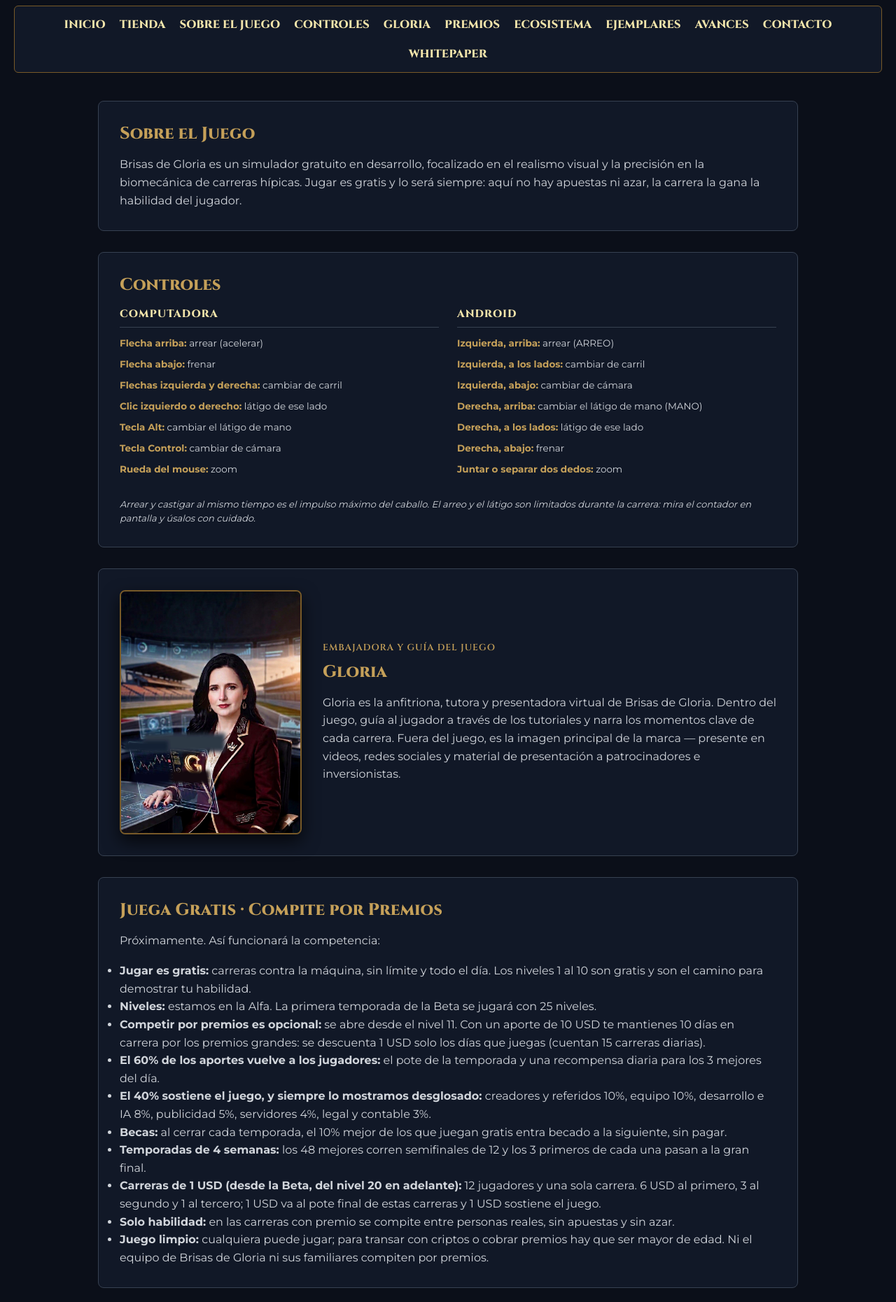
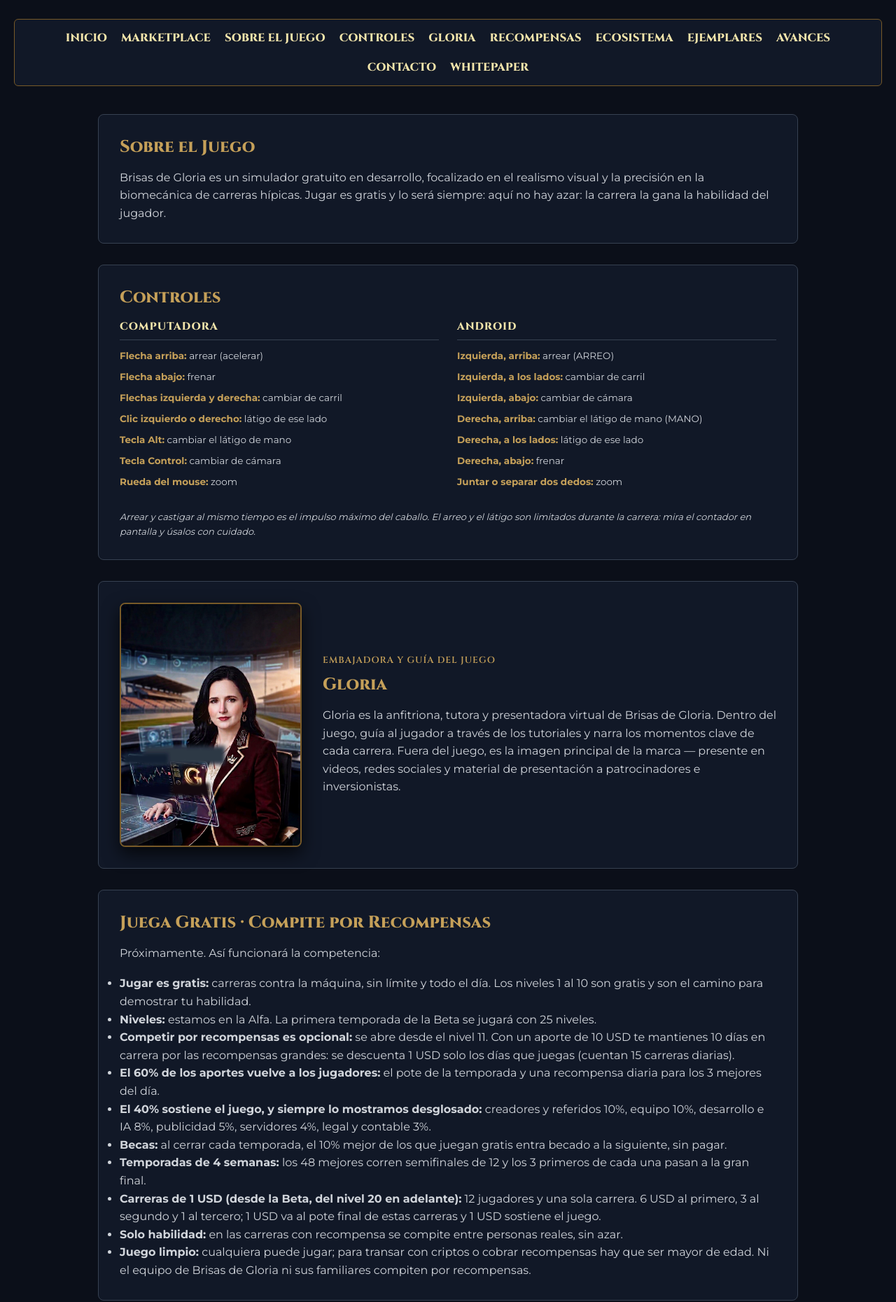
Before and after one commit to brisasdegloriaoficial-glitch/bdg-world, a plain HTML site: page index.html in a window 1280 px wide. Shown: the part 1978-3838 px from the top of the page at 70% size. Drawn offline with Linux system fonts and the light colour scheme; a script that the page names is missing.

Commit message:
Update index.html

```diff
--- a/index.html
+++ b/index.html
@@ -194,6 +194,9 @@
             border: 2px solid #785a28;
         }
         .boton-dorado:hover { filter: brightness(1.1); }
+        .marketplace-acceso { text-align: center; margin: 18px 0; }
+        .marketplace-acceso .boton-dorado { letter-spacing: 2px; }
+        .marketplace-acceso.portada .boton-dorado { font-size: 1.2em; padding: 14px 44px; }
 
         .boton-secundario {
             color: #f3e5ab;
@@ -712,9 +715,10 @@
             </div>
         </div>
 
+        <div class="marketplace-acceso portada"><a class="boton-dorado" href="/tienda_bdg.html">MARKETPLACE</a></div>
+
         <div class="botones-inicio">
             <button id="boton-jugar" class="boton-dorado" onclick="mostrarJuego()">JUGAR DEMO</button>
-            <a class="boton-dorado" href="/tienda_bdg.html">TIENDA</a>
             <a class="boton-secundario" href="https://github.com/brisasdegloriaoficial-glitch/bdg-world/releases/latest/download/BrisasDeGloria.apk">DESCARGAR PARA ANDROID</a>
             <a class="boton-secundario" href="https://github.com/brisasdegloriaoficial-glitch/bdg-world/releases/latest/download/BrisasDeGloria.exe">DESCARGAR PARA WINDOWS</a>
             <button id="boton-compartir" class="boton-secundario" onclick="compartirJuego()"><svg width="18" height="18" viewBox="0 0 24 24" fill="currentColor"><path d="M18 16.08c-.76 0-1.44.3-1.96.77L8.91 12.7c.05-.23.09-.46.09-.7s-.04-.47-.09-.7l7.05-4.11A2.99 2.99 0 0 0 21 5a3 3 0 1 0-5.91.7L8.04 9.81A2.99 2.99 0 0 0 3 12a3 3 0 0 0 5.04 2.19l7.12 4.16c-.05.21-.08.43-.08.65A2.92 2.92 0 1 0 18 16.08z"/></svg><span id="texto-compartir">COMPARTIR</span></button>
@@ -888,11 +892,11 @@
 
     <nav>
         <a href="#inicio">Inicio</a>
-        <a href="/tienda_bdg.html">Tienda</a>
+        <a href="/tienda_bdg.html">Marketplace</a>
         <a href="#sobre-el-juego">Sobre el Juego</a>
         <a href="#controles">Controles</a>
         <a href="#gloria">Gloria</a>
-        <a href="#premios">Premios</a>
+        <a href="#premios">Recompensas</a>
         <a href="#ecosistema">Ecosistema</a>
         <a href="#ejemplares">Ejemplares</a>
         <a href="#avances">Avances</a>
@@ -901,7 +905,7 @@
     </nav>
     <section id="sobre-el-juego" class="content-section">
         <h2>Sobre el Juego</h2>
-        <p>Brisas de Gloria es un simulador gratuito en desarrollo, focalizado en el realismo visual y la precisión en la biomecánica de carreras hípicas. Jugar es gratis y lo será siempre: aquí no hay apuestas ni azar, la carrera la gana la habilidad del jugador.</p>
+        <p>Brisas de Gloria es un simulador gratuito en desarrollo, focalizado en el realismo visual y la precisión en la biomecánica de carreras hípicas. Jugar es gratis y lo será siempre: aquí no hay azar: la carrera la gana la habilidad del jugador.</p>
     </section>
     <section id="controles" class="content-section">
         <h2>Controles</h2>
@@ -942,19 +946,19 @@
         </div>
     </section>
     <section id="premios" class="content-section">
-        <h2>Juega Gratis · Compite por Premios</h2>
+        <h2>Juega Gratis · Compite por Recompensas</h2>
         <p style="margin-bottom: 18px;">Próximamente. Así funcionará la competencia:</p>
         <ul>
             <li><strong>Jugar es gratis:</strong> carreras contra la máquina, sin límite y todo el día. Los niveles 1 al 10 son gratis y son el camino para demostrar tu habilidad.</li>
             <li><strong>Niveles:</strong> estamos en la Alfa. La primera temporada de la Beta se jugará con 25 niveles.</li>
-            <li><strong>Competir por premios es opcional:</strong> se abre desde el nivel 11. Con un aporte de 10 USD te mantienes 10 días en carrera por los premios grandes: se descuenta 1 USD solo los días que juegas (cuentan 15 carreras diarias).</li>
+            <li><strong>Competir por recompensas es opcional:</strong> se abre desde el nivel 11. Con un aporte de 10 USD te mantienes 10 días en carrera por las recompensas grandes: se descuenta 1 USD solo los días que juegas (cuentan 15 carreras diarias).</li>
             <li><strong>El 60% de los aportes vuelve a los jugadores:</strong> el pote de la temporada y una recompensa diaria para los 3 mejores del día.</li>
             <li><strong>El 40% sostiene el juego, y siempre lo mostramos desglosado:</strong> creadores y referidos 10%, equipo 10%, desarrollo e IA 8%, publicidad 5%, servidores 4%, legal y contable 3%.</li>
             <li><strong>Becas:</strong> al cerrar cada temporada, el 10% mejor de los que juegan gratis entra becado a la siguiente, sin pagar.</li>
             <li><strong>Temporadas de 4 semanas:</strong> los 48 mejores corren semifinales de 12 y los 3 primeros de cada una pasan a la gran final.</li>
             <li><strong>Carreras de 1 USD (desde la Beta, del nivel 20 en adelante):</strong> 12 jugadores y una sola carrera. 6 USD al primero, 3 al segundo y 1 al tercero; 1 USD va al pote final de estas carreras y 1 USD sostiene el juego.</li>
-            <li><strong>Solo habilidad:</strong> en las carreras con premio se compite entre personas reales, sin apuestas y sin azar.</li>
-            <li><strong>Juego limpio:</strong> cualquiera puede jugar; para transar con criptos o cobrar premios hay que ser mayor de edad. Ni el equipo de Brisas de Gloria ni sus familiares compiten por premios.</li>
+            <li><strong>Solo habilidad:</strong> en las carreras con recompensa se compite entre personas reales, sin azar.</li>
+            <li><strong>Juego limpio:</strong> cualquiera puede jugar; para transar con criptos o cobrar recompensas hay que ser mayor de edad. Ni el equipo de Brisas de Gloria ni sus familiares compiten por recompensas.</li>
         </ul>
     </section>
     <section id="ecosistema" class="content-section">
@@ -984,10 +988,12 @@
             </div>
         </div>
         <div class="tier-equiv">1 Gloria = 1 USD = 100 Centi · Para jugar no necesitas ninguna moneda: el juego es gratis</div>
+        <div class="marketplace-acceso"><a class="boton-dorado" href="/tienda_bdg.html">MARKETPLACE</a></div>
     </section>
     <section id="ejemplares" class="content-section">
         <h2>Ejemplares Fundadores</h2>
-        <p class="ejemplares-aviso">Estos son 4 ejemplares de la Edición Fundadores, una colección numerada y limitada. Los Fundadores se adquieren en pareja. Son opcionales y llegarán más adelante, cuando la comunidad crezca.</p>
+        <p class="ejemplares-aviso">Estos son ejemplares de la Edición Fundadores, una colección numerada. Son opcionales y ya puedes conocerlos en el Marketplace.</p>
+        <div class="marketplace-acceso"><a class="boton-dorado" href="/tienda_bdg.html">MARKETPLACE</a></div>
         <div class="ejemplares-grid">
             <div class="ejemplar-card" onclick="abrirVitrina('/Ejemplar_Fundador_1_Full.jpg', 'Fundador I')">
                 <img src="/Ejemplar_Fundador_1.jpg" alt="Ejemplar Fundador">
@@ -1034,7 +1040,7 @@
                 <span class="pn-detalle">Todoterreno</span>
             </div>
         </div>
-        <p class="piramide-nota">Ejemplares opcionales, disponibles más adelante. A mayor nivel, más cualidades de especialización: distancia (corta, media o larga), tipo de pista (grama, arena, tierra, sintética), clima (lluvia, fango y más) y estilo de carrera. Como en la vida real, cada ejemplar destaca en aquello para lo que fue criado: un velocista difícilmente gana en fondo, y en el fango brilla el fanguero. El Todoterreno rinde en toda pista, todo clima y toda distancia. Ninguna compra reemplaza la habilidad del jugador. Precios y cualidades son referenciales y se irán ajustando junto con la comunidad a medida que avanza el desarrollo.</p>
+        <p class="piramide-nota">Ejemplares opcionales. A mayor nivel, más cualidades de especialización: distancia (corta, media o larga), tipo de pista (grama, arena, tierra, sintética), clima (lluvia, fango y más) y estilo de carrera. Como en la vida real, cada ejemplar destaca en aquello para lo que fue criado: un velocista difícilmente gana en fondo, y en el fango brilla el fanguero. El Todoterreno rinde en toda pista, todo clima y toda distancia. Ninguna compra reemplaza la habilidad del jugador. Precios y cualidades son referenciales y se irán ajustando junto con la comunidad a medida que avanza el desarrollo.</p>
     </section>
     <section id="avances" class="content-section">
         <h2>Avances del Proyecto</h2>
```
